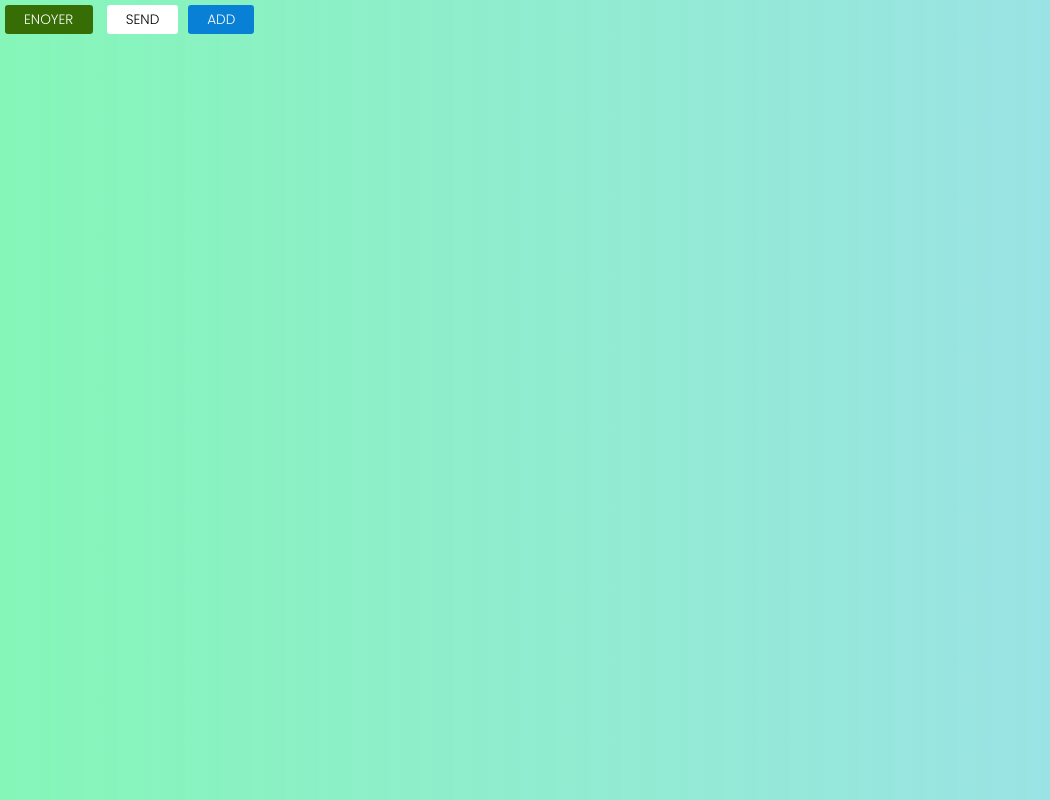
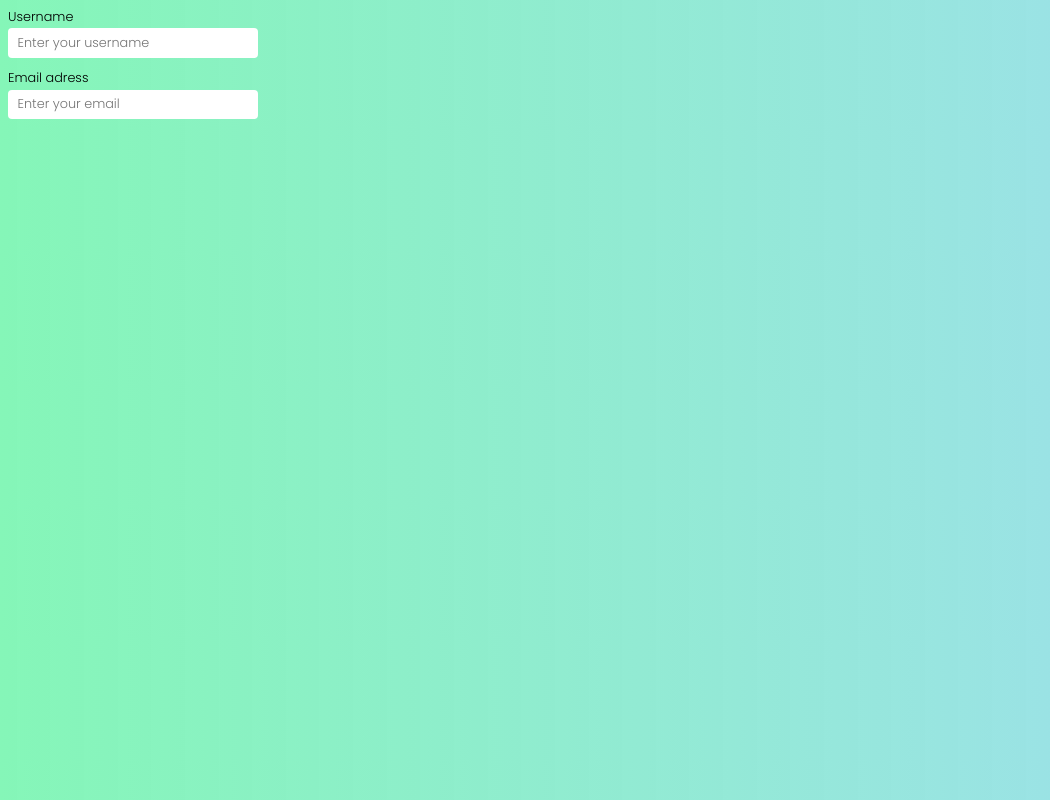
Before and after one commit to CREDO23/reactjs-course, a React (Vite) app in the folder 3-Interactivity/Quiz-app/: page / in a window 1280 px wide. Shown: the whole page, without its empty margins (0-1050 px from the left). Built offline with nearby package versions, Linux system fonts and the light colour scheme.

Commit message:
feat: addthe input component

```diff
--- a/3-Interactivity/Quiz-app/src/app.jsx
+++ b/3-Interactivity/Quiz-app/src/app.jsx
@@ -1,10 +1,11 @@
 import Button from "./components/shared/button";
+import Input from "./components/shared/input";
 
 export default function App() {
   return (
     <>
-      <Button>Enoyer</Button> <Button type="secondary">Send</Button>
-      <Button background={"#0880d6"}>Add</Button>
+      <Input placeholder={"Enter your username"} name={"Username"}/>
+      <Input placeholder={"Enter your email"} name={"Email adress"}/>
     </>
   );
 }
--- /dev/null
+++ b/3-Interactivity/Quiz-app/src/components/shared/input.jsx
@@ -0,0 +1,15 @@
+export default function Input({ name, error, placeholder, onChange, value }) {
+  return (
+    <div className="input">
+      <label htmlFor={name}>{name}</label>
+      <input
+        value={value}
+        onChange={onChange}
+        placeholder={placeholder}
+        type="text"
+        id={name}
+      />
+      {error && <p className="error">{error}</p>}
+    </div>
+  );
+}
--- a/3-Interactivity/Quiz-app/src/styles/index.css
+++ b/3-Interactivity/Quiz-app/src/styles/index.css
@@ -160,6 +160,9 @@ body::-webkit-scrollbar {
 body::-webkit-scrollbar-thumb {
   background-color: var(--primary-color);
 }
+
+/*  Button  */
+
 .btn {
   padding: 0.3rem 1.2rem;
   font-size: .85rem;
@@ -176,7 +179,6 @@ body::-webkit-scrollbar-thumb {
 .btn-secondary {
   background-color: var(--clr-white);
   color: var(---clr-black-1);
-  /* border: solid var(--primary-color) 1px; */
 }
 
 .btn-primary {
@@ -194,3 +196,31 @@ body::-webkit-scrollbar-thumb {
   color: rgba(0, 0, 0, 0.466);
   cursor:not-allowed;
 }
+
+/*  Input */
+
+.input{
+  margin: 0.3rem;
+  display: flex;
+  gap: .15rem;
+  flex-direction: column;
+  font-size: .8rem;
+  padding: 0.2rem;
+  width: 16rem;
+}
+
+.input input{
+  padding: 0.3rem .6rem;
+  outline: none;
+  font-size: .85rem;
+  border: none;
+  border-radius: .25rem;
+}
+
+.input input::placeholder{
+  font-size: .8rem;
+}
+.input .error{
+  font-size: .72rem;
+  color: var(--clr-red);
+}
```
